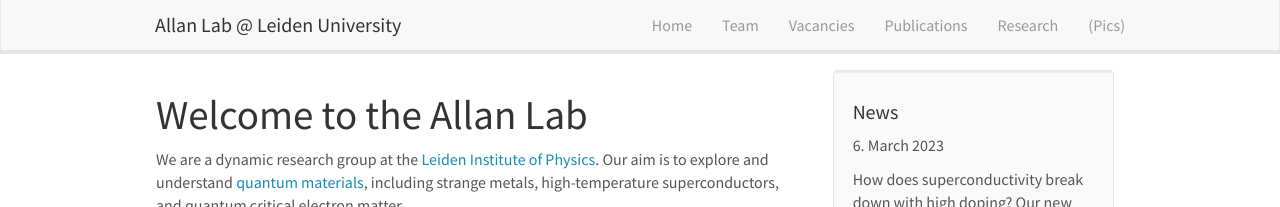
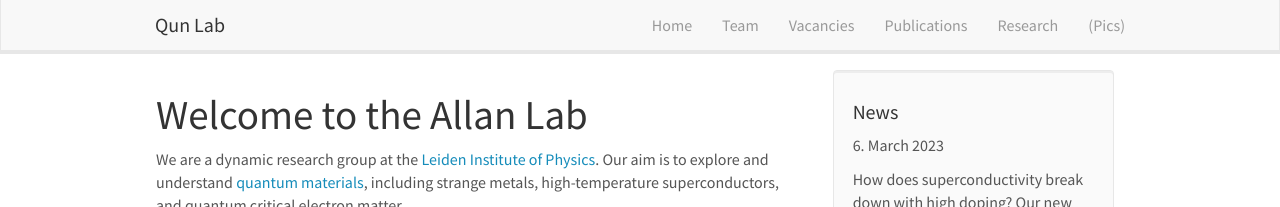
Before and after one commit to qunlab/qunlab.github.io, a Jekyll site: the page built from _pages/home.md, in a window 1280 px wide. Shown: the top 207 px of the page. Built offline with Jekyll 4.4.1, drawn with Linux system fonts in a browser that asks for light colours; nearby versions of some CDN libraries.

Commit message:
Update header.html

```diff
--- a/_includes/header.html
+++ b/_includes/header.html
@@ -8,7 +8,7 @@
 		<span class="icon-bar"></span>
 	  </button>
 
-    <a class="navbar-brand" href="{{ site.url }}{{ site.baseurl }}/">Allan Lab @ Leiden University</a>
+    <a class="navbar-brand" href="{{ site.url }}{{ site.baseurl }}/">Qun Lab</a>
 	</div>
 	<div class="collapse navbar-collapse" id="navbar-collapse-1">
 	  <ul class="nav navbar-nav navbar-right">
```
